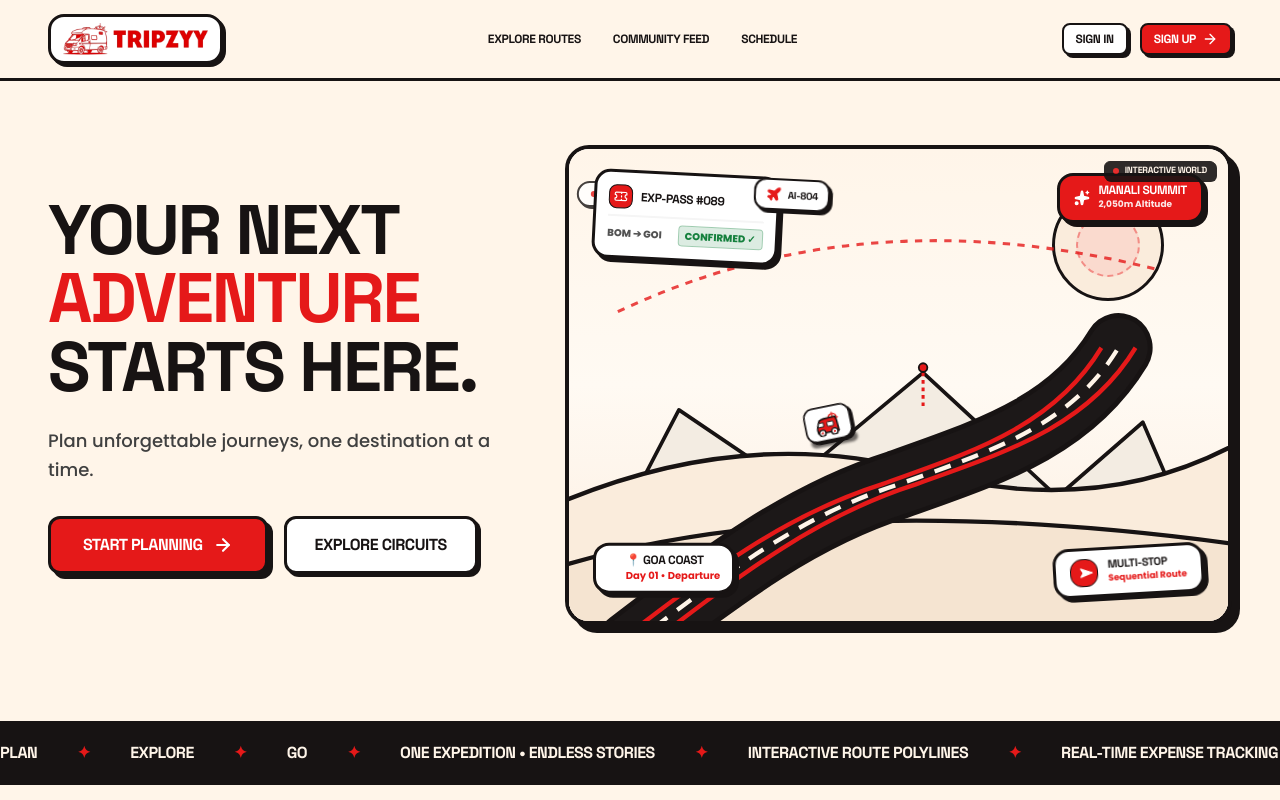
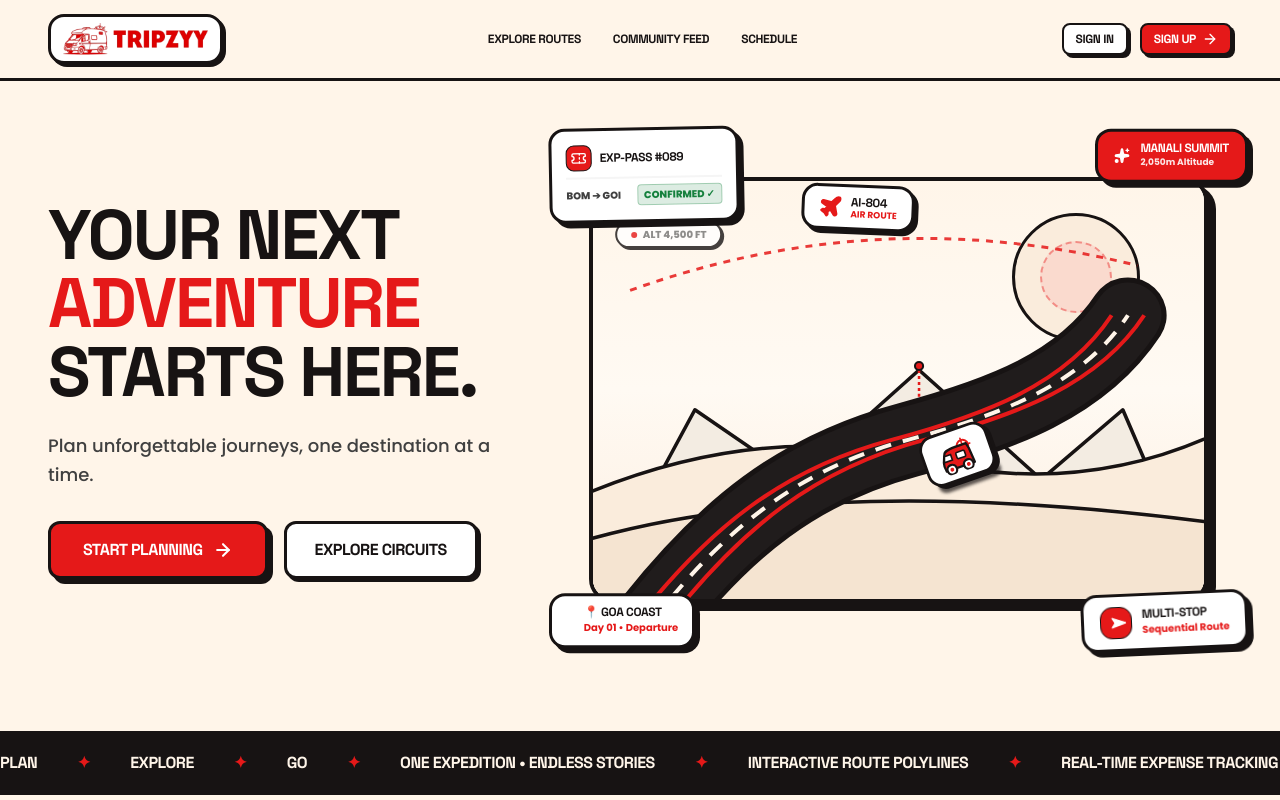
Before and after one commit to ryuma04/tripzzy, a Next.js app in the folder frontend/: page / in a window 1280 px wide. Shown: the top 800 px of the page. Built offline with nearby package versions, Linux system fonts and the light colour scheme.

Commit message:
fix(landing-hero): move badge cards to outer edges, enlarge car and airplane vectors, and lock car directly onto road lane

```diff
--- a/frontend/src/components/landing/travel-motion-scene.tsx
+++ b/frontend/src/components/landing/travel-motion-scene.tsx
@@ -1,21 +1,18 @@
 "use client";
 
-import React, { useState, useRef } from "react";
+import React, { useRef } from "react";
 import { motion, useMotionValue, useSpring, useTransform } from "framer-motion";
 import {
   Ticket,
   Sparkles,
   Plane,
   Navigation,
-  Compass,
-  MapPin,
 } from "lucide-react";
 
 export const TravelMotionScene: React.FC = () => {
   const containerRef = useRef<HTMLDivElement>(null);
-  const [isHovered, setIsHovered] = useState(false);
 
-  // Mouse parallax motion values
+  // Subtle mouse parallax
   const mouseX = useMotionValue(0);
   const mouseY = useMotionValue(0);
 
@@ -23,15 +20,11 @@ export const TravelMotionScene: React.FC = () => {
   const smoothMouseX = useSpring(mouseX, springConfig);
   const smoothMouseY = useSpring(mouseY, springConfig);
 
-  // Subtle multi-layer parallax transforms (kept calm and gentle)
-  const bgX = useTransform(smoothMouseX, [-250, 250], [8, -8]);
-  const bgY = useTransform(smoothMouseY, [-250, 250], [8, -8]);
+  const bgX = useTransform(smoothMouseX, [-250, 250], [6, -6]);
+  const bgY = useTransform(smoothMouseY, [-250, 250], [6, -6]);
 
-  const midX = useTransform(smoothMouseX, [-250, 250], [14, -14]);
-  const midY = useTransform(smoothMouseY, [-250, 250], [14, -14]);
-
-  const fgX = useTransform(smoothMouseX, [-250, 250], [20, -20]);
-  const fgY = useTransform(smoothMouseY, [-250, 250], [20, -20]);
+  const fgX = useTransform(smoothMouseX, [-250, 250], [14, -14]);
+  const fgY = useTransform(smoothMouseY, [-250, 250], [14, -14]);
 
   const handleMouseMove = (e: React.MouseEvent<HTMLDivElement>) => {
     if (!containerRef.current) return;
@@ -45,75 +38,84 @@ export const TravelMotionScene: React.FC = () => {
   const handleMouseLeave = () => {
     mouseX.set(0);
     mouseY.set(0);
-    setIsHovered(false);
   };
 
   return (
     <div
       ref={containerRef}
       onMouseMove={handleMouseMove}
-      onMouseEnter={() => setIsHovered(true)}
       onMouseLeave={handleMouseLeave}
-      className="relative w-full aspect-[4/3] sm:aspect-[16/11] lg:aspect-[16/11] min-h-[400px] sm:min-h-[450px] lg:min-h-[480px] rounded-3xl border-[4px] border-[#171313] bg-[#FFFDF9] shadow-[8px_8px_0px_#171313] overflow-hidden select-none"
+      className="relative w-full max-w-2xl mx-auto py-8 px-2 sm:px-6 select-none"
     >
       {/* ══════════════════════════════════════════════════════════════
-          LAYER 1: BACKGROUND SKY, SUN & MINIMALIST HILLS
+          MAIN CINEMATIC TRAVEL WORLD FRAME
           ══════════════════════════════════════════════════════════════ */}
+      <div className="relative w-full aspect-[4/3] sm:aspect-[16/11] rounded-3xl border-[4px] border-[#171313] bg-[#FFFDF9] shadow-[8px_8px_0px_#171313] overflow-hidden">
+        {/* ─── Background Sky, Distant Hills & Rising Sun ─── */}
         <motion.div
           style={{ x: bgX, y: bgY }}
           className="absolute inset-0 pointer-events-none"
         >
-        {/* Soft Warm Sky Canvas */}
+          {/* Warm Sky Background */}
           <div className="absolute inset-0 bg-gradient-to-b from-[#FFF5E9] via-[#FFFAF3] to-[#FCEEE0]" />
 
-        {/* Vintage Sun Contour on Horizon */}
-        <div className="absolute top-10 right-16 w-28 h-28 rounded-full bg-[#FAECDC] border-[3px] border-[#171313] flex items-center justify-center">
-          <div className="w-16 h-16 rounded-full bg-[#FCA5A5]/25 border-2 border-dashed border-[#E51919]/40" />
+          {/* Minimalist Horizon Sun */}
+          <div className="absolute top-8 right-16 w-32 h-32 rounded-full bg-[#FAECDC] border-[3px] border-[#171313] flex items-center justify-center">
+            <div className="w-18 h-18 rounded-full bg-[#FCA5A5]/25 border-2 border-dashed border-[#E51919]/40" />
           </div>
 
-        {/* Slow Minimalist Clouds */}
+          {/* Drifting Clouds */}
           <motion.div
-          animate={{ x: [-40, 520] }}
-          transition={{ duration: 38, repeat: Infinity, ease: "linear" }}
-          className="absolute top-8 left-[-40px] opacity-80"
+            animate={{ x: [-40, 560] }}
+            transition={{ duration: 35, repeat: Infinity, ease: "linear" }}
+            className="absolute top-10 left-[-40px] opacity-80"
           >
-          <div className="px-3 py-1 bg-[#FFFFFF] border-2 border-[#171313] rounded-full shadow-[2px_2px_0px_#171313] flex items-center gap-1.5 text-[9px] font-black text-neutral-500">
+            <div className="px-3.5 py-1 bg-[#FFFFFF] border-2 border-[#171313] rounded-full shadow-[2px_2px_0px_#171313] flex items-center gap-1.5 text-[10px] font-black text-neutral-500">
               <span className="w-1.5 h-1.5 rounded-full bg-[#E51919]" />
-            <span>ALT 4,200 FT</span>
+              <span>ALT 4,500 FT</span>
             </div>
           </motion.div>
 
           <motion.div
-          animate={{ x: [-60, 520] }}
-          transition={{ duration: 48, repeat: Infinity, ease: "linear", delay: 16 }}
-          className="absolute top-20 left-[-60px] opacity-70"
+            animate={{ x: [-60, 560] }}
+            transition={{ duration: 45, repeat: Infinity, ease: "linear", delay: 15 }}
+            className="absolute top-22 left-[-60px] opacity-70"
           >
-          <div className="w-14 h-5 bg-[#FFFFFF] border-2 border-[#171313] rounded-full shadow-[2px_2px_0px_#171313]" />
+            <div className="w-16 h-6 bg-[#FFFFFF] border-2 border-[#171313] rounded-full shadow-[2px_2px_0px_#171313]" />
           </motion.div>
 
-        {/* Distant Minimal Landscape Hills */}
+          {/* Distant Hills & Mountains */}
           <svg
-          viewBox="0 0 540 380"
+            viewBox="0 0 600 420"
             className="absolute inset-0 w-full h-full"
             fill="none"
             preserveAspectRatio="none"
           >
-          {/* Back Mountains */}
+            {/* Back Mountain Peaks */}
             <polygon
-            points="0,380 90,210 180,270 290,180 400,280 470,220 540,380"
+              points="0,420 100,230 200,300 320,190 440,300 520,230 600,420"
               fill="#F3ECE2"
               stroke="#171313"
-            strokeWidth="3"
+              strokeWidth="3.5"
               strokeLinejoin="round"
             />
-          {/* Peak accent line */}
-          <line x1="290" y1="180" x2="290" y2="210" stroke="#E51919" strokeWidth="2.5" strokeDasharray="3 3" />
-          <circle cx="290" cy="176" r="3.5" fill="#E51919" stroke="#171313" strokeWidth="1.5" />
+            {/* Mountain Summit Marker */}
+            <line x1="320" y1="190" x2="320" y2="225" stroke="#E51919" strokeWidth="2.5" strokeDasharray="3 3" />
+            <circle cx="320" cy="186" r="4" fill="#E51919" stroke="#171313" strokeWidth="2" />
 
-          {/* Rolling Mid Horizon Hill */}
+            {/* Rolling Mid Hills */}
             <path
-            d="M -20 290 Q 140 220, 290 260 T 560 230 L 560 400 L -20 400 Z"
+              d="M -20 320 Q 160 240, 320 280 T 620 250 L 620 440 L -20 440 Z"
               fill="#FAECDC"
+              stroke="#171313"
+              strokeWidth="3.5"
+              strokeLinejoin="round"
+            />
+
+            {/* Foreground Landscape */}
+            <path
+              d="M -20 365 Q 220 290, 620 345 L 620 440 L -20 440 Z"
+              fill="#F5E4D1"
               stroke="#171313"
               strokeWidth="3.5"
               strokeLinejoin="round"
@@ -121,131 +123,120 @@ export const TravelMotionScene: React.FC = () => {
           </svg>
         </motion.div>
 
-      {/* ══════════════════════════════════════════════════════════════
-          LAYER 2: PERSPECTIVE WINDING ROAD & MOVING VEHICLE
-          ══════════════════════════════════════════════════════════════ */}
-      <motion.div
-        style={{ x: midX, y: midY }}
-        className="absolute inset-0 pointer-events-none"
-      >
+        {/* ─── The Perspective Road & Driving Car ─── */}
+        <div className="absolute inset-0 pointer-events-none">
           <svg
-          viewBox="0 0 540 380"
+            viewBox="0 0 600 420"
             className="w-full h-full"
             fill="none"
             preserveAspectRatio="none"
           >
-          {/* Foreground Terrain */}
+            {/* 🛣️ PERSPECTIVE HIGHWAY ROAD */}
+            {/* Black Road Bed */}
             <path
-            d="M -20 340 Q 200 270, 560 320 L 560 400 L -20 400 Z"
-            fill="#F5E4D1"
+              d="M 60 440 C 130 350, 200 290, 310 260 C 400 235, 480 205, 525 135"
               stroke="#171313"
-            strokeWidth="3.5"
-            strokeLinejoin="round"
-          />
-
-          {/* 🛣️ THE PERSPECTIVE WINDING ROAD */}
-          {/* Outer Road Base (Tapering from 64px in foreground to 24px near horizon) */}
-          <path
-            d="M 50 400 C 130 340, 190 295, 270 270 C 340 245, 410 225, 450 160"
-            stroke="#171313"
-            strokeWidth="56"
+              strokeWidth="76"
               strokeLinecap="round"
               strokeLinejoin="round"
             />
-          {/* Dark Road Surface Asphalt */}
+            {/* Dark Asphalt Surface */}
             <path
-            d="M 50 400 C 130 340, 190 295, 270 270 C 340 245, 410 225, 450 160"
-            stroke="#1C1818"
-            strokeWidth="48"
+              d="M 60 440 C 130 350, 200 290, 310 260 C 400 235, 480 205, 525 135"
+              stroke="#201C1C"
+              strokeWidth="66"
               strokeLinecap="round"
               strokeLinejoin="round"
             />
-          {/* Red Left Shoulder Border */}
+            {/* Left Red Shoulder */}
             <path
-            d="M 36 400 C 116 340, 176 295, 256 270 C 326 245, 396 225, 436 160"
+              d="M 44 440 C 114 350, 184 290, 294 260 C 384 235, 464 205, 509 135"
               stroke="#E51919"
-            strokeWidth="3.5"
+              strokeWidth="4"
               fill="none"
             />
-          {/* Red Right Shoulder Border */}
+            {/* Right Red Shoulder */}
             <path
-            d="M 64 400 C 144 340, 204 295, 284 270 C 354 245, 424 225, 464 160"
+              d="M 76 440 C 146 350, 216 290, 326 260 C 416 235, 496 205, 541 135"
               stroke="#E51919"
-            strokeWidth="3.5"
+              strokeWidth="4"
               fill="none"
             />
-
             {/* Animated Dashed Center Markings */}
             <path
-            d="M 50 400 C 130 340, 190 295, 270 270 C 340 245, 410 225, 450 160"
+              d="M 60 440 C 130 350, 200 290, 310 260 C 400 235, 480 205, 525 135"
               stroke="#FFF5E9"
-            strokeWidth="3.5"
-            strokeDasharray="14 10"
+              strokeWidth="4"
+              strokeDasharray="16 12"
               className="animate-[dash_1.5s_linear_infinite]"
               fill="none"
             />
           </svg>
 
-        {/* ✈️ AIRPLANE CURVED FLIGHT PATH TRAJECTORY */}
+          {/* ✈️ AIRPLANE CURVED FLIGHT TRAJECTORY */}
           <svg
-          viewBox="0 0 540 380"
+            viewBox="0 0 600 420"
             className="absolute inset-0 w-full h-full pointer-events-none"
           >
             <path
-            d="M 40 130 Q 240 35, 480 95"
+              d="M 30 110 Q 280 20, 540 85"
               stroke="#E51919"
-            strokeWidth="2.5"
-            strokeDasharray="6 6"
+              strokeWidth="3"
+              strokeDasharray="7 7"
               fill="none"
-            opacity="0.8"
+              opacity="0.85"
             />
           </svg>
 
-        {/* ✈️ THE ELEGANT FLYING AIRPLANE (Smooth loop along sky arc) */}
+          {/* ✈️ LARGER & BOLDER FLYING AIRPLANE */}
           <motion.div
             animate={{
-            x: [35, 240, 460],
-            y: [130, 40, 95],
-            rotate: [-10, 4, 18],
+              x: [25, 275, 510],
+              y: [110, 25, 85],
+              rotate: [-12, 3, 16],
             }}
             transition={{
-            duration: 15,
+              duration: 14,
               repeat: Infinity,
               ease: "easeInOut",
             }}
             className="absolute top-0 left-0 z-20 pointer-events-auto"
           >
-          <div className="flex items-center gap-1.5 p-1.5 px-2.5 bg-[#FFFFFF] border-[2.5px] border-[#171313] rounded-xl shadow-[3px_3px_0px_#171313] -translate-x-1/2 -translate-y-1/2">
-            <Plane className="w-4 h-4 text-[#E51919] fill-[#E51919]" />
-            <span className="font-display font-black text-[10px] text-[#171313] tracking-wider">
+            <div className="flex items-center gap-2 p-2 px-3.5 bg-[#FFFFFF] border-[3px] border-[#171313] rounded-2xl shadow-[4px_4px_0px_#171313] -translate-x-1/2 -translate-y-1/2">
+              <Plane className="w-6 h-6 text-[#E51919] fill-[#E51919] stroke-[2.5]" />
+              <div className="flex flex-col">
+                <span className="font-display font-black text-xs text-[#171313] tracking-wider leading-none">
                   AI-804
                 </span>
+                <span className="text-[9px] font-bold text-[#E51919] leading-none mt-0.5">
+                  AIR ROUTE
+                </span>
+              </div>
             </div>
           </motion.div>
 
-        {/* 🚗 🚌 THE MOVING RED CAMPERVAN (Physically sitting on the road) */}
-        {/* Exact perspective path tracking road center coordinates with natural scale & rotation */}
+          {/* 🚗 🚌 LARGER & PROPERLY POSITIONED RED CAMPERVAN (DRIVING DIRECTLY ON THE ROAD) */}
           <motion.div
             animate={{
-            x: [75, 160, 260, 360],
-            y: [330, 285, 240, 190],
-            scale: [1.1, 0.95, 0.8, 0.65],
-            rotate: [-20, -15, -10, -16],
+              x: [75, 175, 290, 405, 490],
+              y: [360, 305, 255, 220, 165],
+              scale: [1.25, 1.1, 0.95, 0.8, 0.65],
+              rotate: [-32, -26, -18, -22, -32],
             }}
             transition={{
-            duration: 11,
+              duration: 10,
               repeat: Infinity,
               ease: "easeInOut",
             }}
             className="absolute top-0 left-0 z-20 pointer-events-auto cursor-pointer"
           >
-          {/* Ground Contact Tire Shadow (Placed under the vehicle wheels) */}
-          <div className="absolute -bottom-1.5 left-1 w-14 h-3 bg-[#171313]/60 rounded-full blur-[1.5px]" />
+            {/* Ground Contact Tire Shadow Directly on Asphalt */}
+            <div className="absolute -bottom-2 left-2 w-18 h-4 bg-[#171313]/70 rounded-full blur-[2px]" />
 
-          {/* Red Campervan Vehicle Vector */}
-          <div className="relative p-1 bg-[#FFFFFF] border-[2.5px] border-[#171313] rounded-xl shadow-[3px_3px_0px_#171313] hover:scale-110 transition-transform">
-            <svg width="44" height="30" viewBox="0 0 76 56" fill="none">
-              {/* Roof Compass Wheel */}
+            {/* Red Campervan Vehicle Vector (Substantial & Bold) */}
+            <div className="relative p-1.5 bg-[#FFFFFF] border-[3px] border-[#171313] rounded-2xl shadow-[4px_4px_0px_#171313] hover:scale-110 transition-transform">
+              <svg width="60" height="40" viewBox="0 0 76 56" fill="none">
+                {/* Roof Navigation Wheel / Compass */}
                 <circle cx="50" cy="18" r="9" stroke="#E51919" strokeWidth="3" fill="#FFF5E9" />
                 <circle cx="50" cy="18" r="3" fill="#E51919" />
                 <line x1="50" y1="6" x2="50" y2="30" stroke="#E51919" strokeWidth="2.5" strokeLinecap="round" />
@@ -259,61 +250,56 @@ export const TravelMotionScene: React.FC = () => {
                   strokeWidth="3.5"
                   strokeLinejoin="round"
                 />
-              {/* Windshield Glass */}
-              <path d="M18 25 L15 34 L28 34 L28 25 Z" fill="#FFFFFF" stroke="#171313" strokeWidth="2" />
+                {/* Windshield */}
+                <path d="M18 25 L15 34 L28 34 L28 25 Z" fill="#FFFFFF" stroke="#171313" strokeWidth="2.5" />
                 {/* Side Window */}
-              <rect x="36" y="25" width="14" height="10" rx="2" fill="#FFFFFF" stroke="#171313" strokeWidth="2" />
-              {/* Wheels */}
-              <circle cx="23" cy="48" r="7" fill="#FFFFFF" stroke="#171313" strokeWidth="3" />
-              <circle cx="23" cy="48" r="2.5" fill="#E51919" />
-              <circle cx="50" cy="48" r="7" fill="#FFFFFF" stroke="#171313" strokeWidth="3" />
-              <circle cx="50" cy="48" r="2.5" fill="#E51919" />
+                <rect x="36" y="25" width="14" height="10" rx="2" fill="#FFFFFF" stroke="#171313" strokeWidth="2.5" />
+                {/* Wheels with Red Hubs */}
+                <circle cx="23" cy="48" r="7.5" fill="#FFFFFF" stroke="#171313" strokeWidth="3.5" />
+                <circle cx="23" cy="48" r="3" fill="#E51919" />
+                <circle cx="50" cy="48" r="7.5" fill="#FFFFFF" stroke="#171313" strokeWidth="3.5" />
+                <circle cx="50" cy="48" r="3" fill="#E51919" />
               </svg>
             </div>
           </motion.div>
-      </motion.div>
+        </div>
+      </div>
 
       {/* ══════════════════════════════════════════════════════════════
-          LAYER 3: FLOATING CARDS PUSHED TO THE PERIPHERAL EDGES
-          (Center kept completely clear for Road, Route & Vehicle)
+          OUTER PERIPHERAL FLOATING CARDS (PLACED AT THE EDGES FROM OUTSIDE)
           ══════════════════════════════════════════════════════════════ */}
+      <motion.div style={{ x: fgX, y: fgY }} className="pointer-events-none">
+        {/* 🎫 TOP LEFT OUTER EDGE: EXP-PASS BOARDING PASS */}
         <motion.div
-        style={{ x: fgX, y: fgY }}
-        className="absolute inset-0 pointer-events-none p-4 sm:p-6 flex flex-col justify-between"
+          animate={{ y: [0, -6, 0], rotate: [-2, 1, -2] }}
+          transition={{ duration: 5, repeat: Infinity, ease: "easeInOut" }}
+          className="absolute -top-3 -left-2 sm:-top-4 sm:-left-4 z-30 pointer-events-auto"
         >
-        {/* ─── TOP EDGE ROW ─── */}
-        <div className="flex items-start justify-between w-full">
-          {/* 🎫 TOP LEFT EDGE: EXP-PASS BOARDING CARD */}
-          <motion.div
-            animate={{ y: [0, -6, 0], rotate: [3, 1, 3] }}
-            transition={{ duration: 5.5, repeat: Infinity, ease: "easeInOut" }}
-            className="pointer-events-auto"
-          >
-            <div className="p-3 bg-[#FFFFFF] border-[3px] border-[#171313] rounded-2xl shadow-[4px_4px_0px_#171313] hover:-translate-y-0.5 transition-transform cursor-pointer">
+          <div className="p-3 sm:p-3.5 bg-[#FFFFFF] border-[3px] border-[#171313] rounded-2xl shadow-[5px_5px_0px_#171313] hover:-translate-y-1 transition-transform cursor-pointer">
             <div className="flex items-center gap-2 mb-1.5">
               <div className="p-1 bg-[#E51919] text-white rounded-lg border border-[#171313]">
-                  <Ticket className="w-3.5 h-3.5" />
+                <Ticket className="w-4 h-4" />
               </div>
               <span className="font-display font-black text-xs uppercase tracking-widest text-[#171313]">
                 EXP-PASS #089
               </span>
             </div>
-              <div className="text-[10px] font-extrabold text-neutral-600 border-t-2 border-neutral-100 pt-1.5 flex items-center justify-between gap-4">
+            <div className="text-[10px] font-extrabold text-neutral-700 border-t-2 border-neutral-100 pt-1.5 flex items-center justify-between gap-4">
               <span>BOM ➔ GOI</span>
-                <span className="px-1.5 py-0.5 rounded bg-[#15803D]/15 text-[#15803D] border border-[#15803D]/30">
+              <span className="px-1.5 py-0.5 rounded bg-[#15803D]/15 text-[#15803D] border border-[#15803D]/30 font-black">
                 CONFIRMED ✓
               </span>
             </div>
           </div>
         </motion.div>
 
-          {/* 📍 TOP RIGHT EDGE: MANALI SUMMIT MARKER */}
+        {/* 📍 TOP RIGHT OUTER EDGE: MANALI SUMMIT BADGE */}
         <motion.div
           animate={{ y: [0, -7, 0] }}
-            transition={{ duration: 4.8, repeat: Infinity, ease: "easeInOut", delay: 1 }}
-            className="pointer-events-auto"
+          transition={{ duration: 4.8, repeat: Infinity, ease: "easeInOut", delay: 0.8 }}
+          className="absolute -top-3 -right-2 sm:-top-4 sm:-right-4 z-30 pointer-events-auto"
         >
-            <div className="flex items-center gap-2 px-3.5 py-2 bg-[#E51919] text-white border-[3px] border-[#171313] rounded-2xl shadow-[4px_4px_0px_#171313] hover:-translate-y-1 transition-transform cursor-pointer">
+          <div className="flex items-center gap-2.5 px-4 py-2.5 bg-[#E51919] text-white border-[3px] border-[#171313] rounded-2xl shadow-[5px_5px_0px_#171313] hover:-translate-y-1 transition-transform cursor-pointer">
             <Sparkles className="w-4 h-4 fill-white" />
             <div className="flex flex-col text-left">
               <span className="font-display font-black text-xs uppercase tracking-wider leading-none">
@@ -325,17 +311,14 @@ export const TravelMotionScene: React.FC = () => {
             </div>
           </div>
         </motion.div>
-        </div>
 
-        {/* ─── BOTTOM EDGE ROW ─── */}
-        <div className="flex items-end justify-between w-full">
-          {/* 📍 BOTTOM LEFT EDGE: GOA COAST (START PIN) */}
+        {/* 📍 BOTTOM LEFT OUTER EDGE: GOA COAST (START PIN) */}
         <motion.div
-            animate={{ y: [0, -5, 0] }}
-            transition={{ duration: 4.2, repeat: Infinity, ease: "easeInOut", delay: 0.5 }}
-            className="pointer-events-auto"
+          animate={{ y: [0, -6, 0] }}
+          transition={{ duration: 4.5, repeat: Infinity, ease: "easeInOut", delay: 0.4 }}
+          className="absolute -bottom-3 -left-2 sm:-bottom-4 sm:-left-4 z-30 pointer-events-auto"
         >
-            <div className="flex items-center gap-2 px-3 py-2 bg-[#FFFFFF] border-[3px] border-[#171313] rounded-2xl shadow-[4px_4px_0px_#171313] hover:-translate-y-1 transition-transform cursor-pointer">
+          <div className="flex items-center gap-2 px-3.5 py-2.5 bg-[#FFFFFF] border-[3px] border-[#171313] rounded-2xl shadow-[5px_5px_0px_#171313] hover:-translate-y-1 transition-transform cursor-pointer">
             <span className="w-2.5 h-2.5 rounded-full bg-[#15803D] animate-ping" />
             <div className="flex flex-col">
               <span className="font-display font-black text-xs uppercase tracking-wider text-[#171313] leading-none">
@@ -348,36 +331,27 @@ export const TravelMotionScene: React.FC = () => {
           </div>
         </motion.div>
 
-          {/* 🧭 BOTTOM RIGHT EDGE: MULTI-STOP ROUTE COMPASS BADGE */}
+        {/* 🧭 BOTTOM RIGHT OUTER EDGE: MULTI-STOP ROUTE COMPASS BADGE */}
         <motion.div
-            animate={{ y: [0, -6, 0], rotate: [-4, -1, -4] }}
-            transition={{ duration: 5, repeat: Infinity, ease: "easeInOut", delay: 1.8 }}
-            className="pointer-events-auto"
+          animate={{ y: [0, -6, 0], rotate: [-3, 0, -3] }}
+          transition={{ duration: 5.2, repeat: Infinity, ease: "easeInOut", delay: 1.5 }}
+          className="absolute -bottom-3 -right-2 sm:-bottom-4 sm:-right-4 z-30 pointer-events-auto"
         >
-            <div className="flex items-center gap-2.5 px-3.5 py-2 bg-[#FFFFFF] border-[3px] border-[#171313] rounded-2xl shadow-[4px_4px_0px_#171313] hover:scale-105 transition-transform cursor-pointer">
-              <div className="w-7 h-7 rounded-xl bg-[#E51919] text-white flex items-center justify-center border border-[#171313]">
-                <Navigation className="w-3.5 h-3.5 rotate-45 fill-white" />
+          <div className="flex items-center gap-2.5 px-4 py-2.5 bg-[#FFFFFF] border-[3px] border-[#171313] rounded-2xl shadow-[5px_5px_0px_#171313] hover:scale-105 transition-transform cursor-pointer">
+            <div className="w-8 h-8 rounded-xl bg-[#E51919] text-white flex items-center justify-center border border-[#171313]">
+              <Navigation className="w-4 h-4 rotate-45 fill-white" />
             </div>
             <div>
-                <div className="font-display font-black text-[11px] uppercase text-[#171313] leading-none">
+              <div className="font-display font-black text-xs uppercase text-[#171313] leading-none">
                 MULTI-STOP
               </div>
-                <div className="text-[9px] font-bold text-[#E51919] mt-0.5">
+              <div className="text-[10px] font-bold text-[#E51919] mt-0.5">
                 Sequential Route
               </div>
             </div>
           </div>
         </motion.div>
-        </div>
       </motion.div>
-
-      {/* ─── Top-Right Subtle Watermark Indicator ─── */}
-      <div className="absolute top-3 right-3 z-30 pointer-events-none opacity-90 hidden sm:block">
-        <div className="flex items-center gap-1.5 px-2 py-0.5 bg-[#171313] text-[#FFF5E9] border border-[#171313] rounded-md shadow-[1px_1px_0px_#171313] text-[9px] font-display font-black uppercase tracking-wider">
-          <span className="w-1.5 h-1.5 rounded-full bg-[#E51919] animate-pulse" />
-          <span>Interactive World</span>
-        </div>
-      </div>
     </div>
   );
 };
```
Lines whose indentation alone changed are shown as unchanged.
